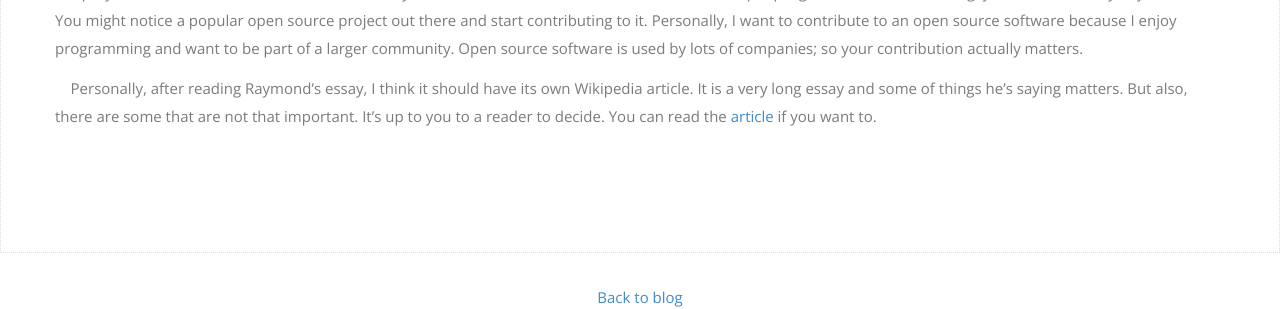
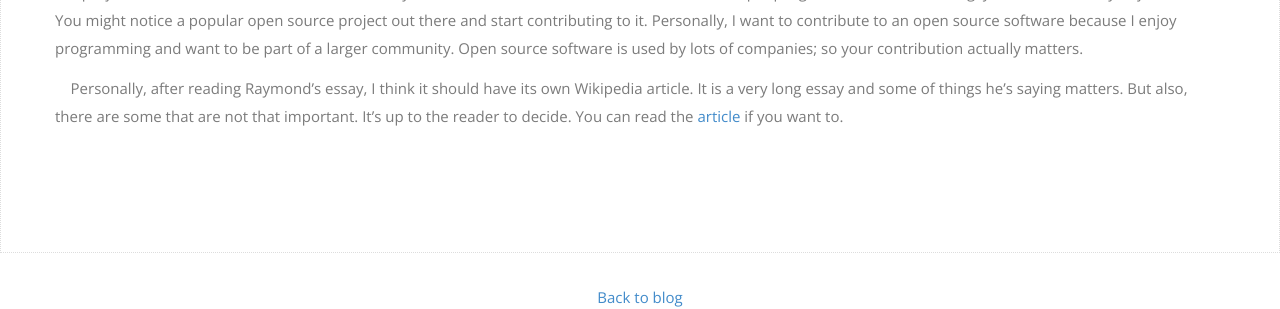
Before and after one commit to sanginovs/personal-website, a Jekyll site: the page built from _posts/2017-10-12-reading.md, in a window 1280 px wide. Shown: the part 598-907 px from the top of the page. Built offline with Jekyll 4.4.1, drawn with Linux system fonts in a browser that asks for light colours; nearby versions of some CDN libraries; some web fonts are replaced; comment, search, counter and statistics services are not loaded.

Commit message:
new blog

```diff
--- a/_posts/2017-10-12-reading.md
+++ b/_posts/2017-10-12-reading.md
@@ -12,4 +12,4 @@ author: "Sher Sanginov"
 
 &nbsp;&nbsp;&nbsp;&nbsp;From my perspective, there are several reasons that makes people volunteer. One of the reasons people volunteer is because it meets their need. They either enjoy it or gain something from it. For example, you like racing cars, and they invite you to volunteer at NASCAR race. You will definitely attend the race and volunteer. This is because you love sports-cars and you enjoy volunteering for this particular reason. Similar motives exist when contributing to an open source software. You either like the project or want to connect with the community or it could be some other reason. When a lot of people gather and do something, you are more likely to join them. You might notice a popular open source project out there and start contributing to it. Personally, I want to contribute to an open source software because I enjoy programming and want to be part of a larger community. Open source software is used by lots of companies; so your contribution actually matters.
 
-&nbsp;&nbsp;&nbsp;&nbsp;Personally, after reading Raymond's essay, I think it should have its own Wikipedia article. It is a very long essay and some of things he's saying matters. But also, there are some that are not that important. It's up to you to a reader to decide. You can read the <a href="http://www.catb.org/esr/writings/cathedral-bazaar/homesteading/">article</a> if you want to.
+&nbsp;&nbsp;&nbsp;&nbsp;Personally, after reading Raymond's essay, I think it should have its own Wikipedia article. It is a very long essay and some of things he's saying matters. But also, there are some that are not that important. It's up to the reader to decide. You can read the <a href="http://www.catb.org/esr/writings/cathedral-bazaar/homesteading/">article</a> if you want to.
```
